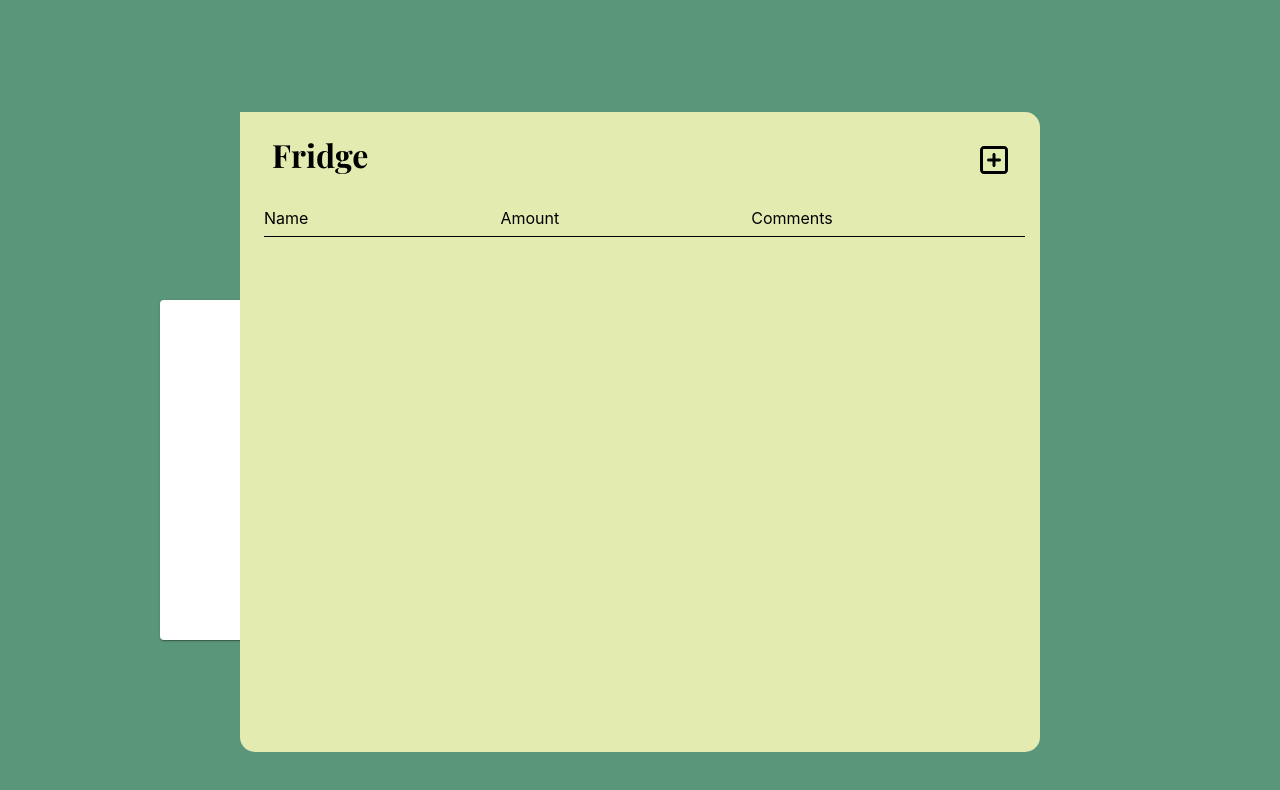
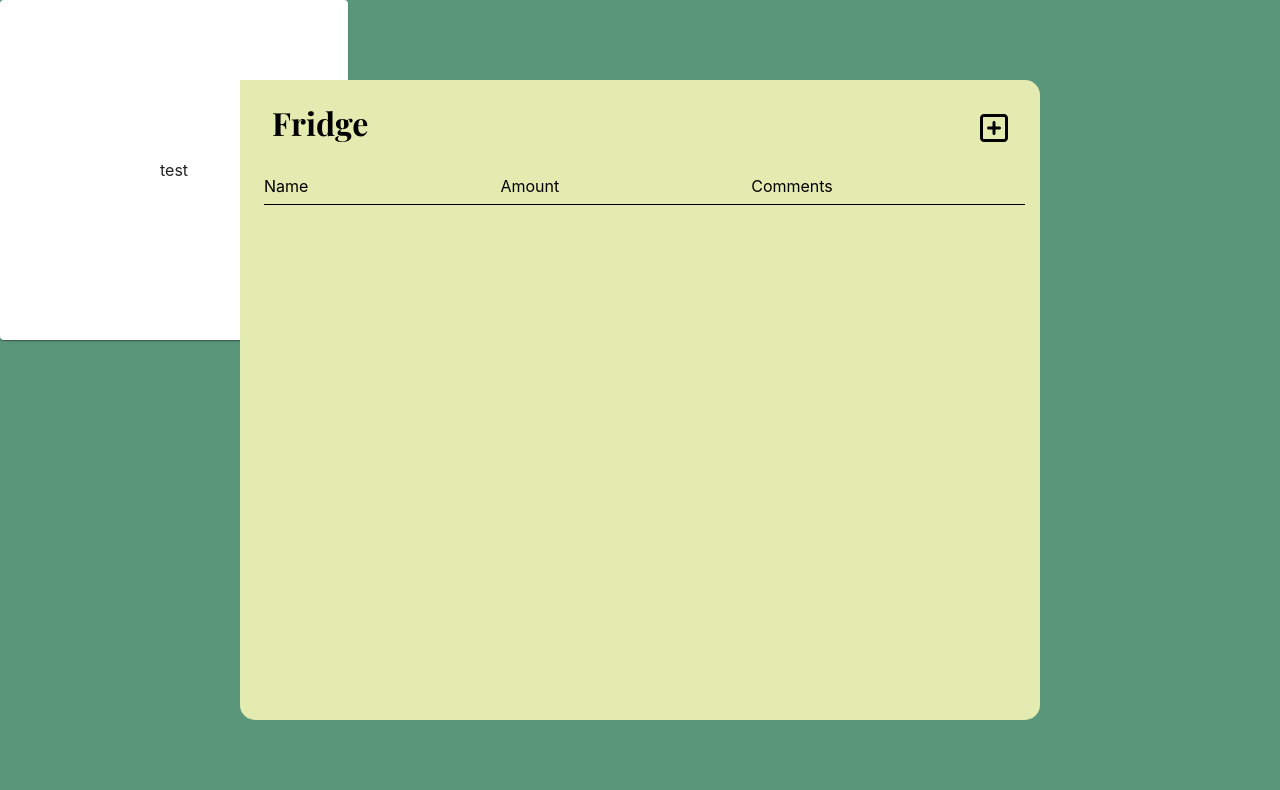
Before and after one commit to cjapar2/pantry-revised, a React (Create React App) app in the folder pantry-revised/: page / in a window 1280 px wide. Shown: the top 790 px of the page. Built offline with nearby package versions, Linux system fonts and the light colour scheme.

Commit message:
playing with the layout of the LeftDrawer. Deciding on making it a mini sidebar on the left side. Maybe have an animation where hovering over an icon on the sidebar causes it to expand in size.

```diff
--- a/pantry-revised/src/components/List.js
+++ b/pantry-revised/src/components/List.js
@@ -5,6 +5,7 @@ import { faSquarePlus } from '@fortawesome/free-regular-svg-icons';
 import AddItemForm from './AddItemForm';
 import Modal from '@mui/material/Modal';
 import ItemListing from './ItemListing';
+// import { LeftDrawer } from './LeftDrawer';
 
 export function List() {
 
@@ -17,7 +18,9 @@ export function List() {
   };
 
   return (
-    <div className="ListContainer">
+    <div className='ListDashboard'>
+      {/* <LeftDrawer /> */}
+      <div className="ListContainer">
         <h1 className="ListTitle">Fridge</h1>
         <FontAwesomeIcon icon={faSquarePlus} size="2xl" className="OpenAddFormBtn"
           onClick={() => setShowAddForm(true)}
@@ -43,6 +46,7 @@ export function List() {
             />
           )}
         </div>
+      </div>
     </div>
   )
 }
--- a/pantry-revised/src/styles/LeftDrawer.css
+++ b/pantry-revised/src/styles/LeftDrawer.css
@@ -1,7 +1,15 @@
+/* CSS if the drawer was attached to the list  */
+/* .DrawerContainer {
+    position: relative;
+    background-color: #2C664A;
+    bottom: 0rem;
+    margin: 25vh 0 25vh 0;
+    padding: 0rem 2rem;
+} */
+
 .DrawerContainer {
     position: absolute;
+    padding: 10rem;
     background-color: #2C664A;
-    bottom: 10rem;
-    left: 10rem;
-    padding: 10rem;
+    left: 0rem;
 }
--- a/pantry-revised/src/styles/List.css
+++ b/pantry-revised/src/styles/List.css
@@ -1,6 +1,12 @@
 @font-face {
     font-family: 'Playfair Display';
     src: url('../../public/PlayfairDisplay-VariableFont_wght.ttf') format('truetype');
+}
+
+.ListDashboard {
+    display: flex;
+    flex-direction: row;
+    height: 100vh;
 }
 
 .ListContainer {
--- a/pantry-revised/src/styles/TopBar.css
+++ b/pantry-revised/src/styles/TopBar.css
@@ -3,7 +3,8 @@
 }
 
 .ToolBar {
-    background-color: #2C664A;
+    background-color: transparent;
+    opacity: 1;
     font-family: sans-serif;
     font-weight: 700;
 }
```
